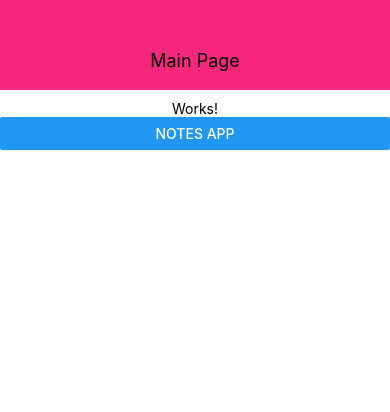
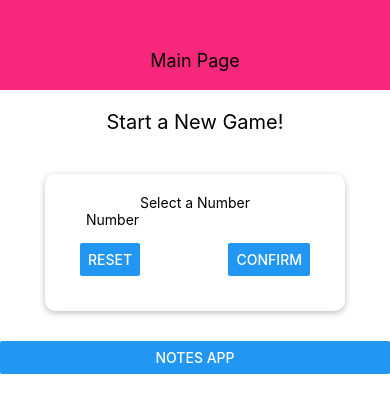
Before and after one commit to JasmeetSinghChhabra/react-native-poc, a React Native app: screen / in a window 390 px wide. Shown: the top 412 px of the page. Built offline with nearby package versions, Linux system fonts and the light colour scheme.

Commit message:
UI Changes

```diff
--- a/screens/StartGameScreen.js
+++ b/screens/StartGameScreen.js
@@ -19,18 +19,53 @@ const StartGameScreen = props => {
   //     setEnteredGoal("");
   //   };
   return (
-    <View style={styles.screen1}>
-      <Text>Works!</Text>
+    <View style={styles.screen}>
+      <Text style={styles.title}>Start a New Game!</Text>
+      <View style={styles.inputContainer}>
+        <Text>Select a Number</Text>
+        <TextInput placeholder="Number" />
+        <View style={styles.btn}>
+          <Button title="Reset" onPress={() => {}} />
+          <Button title="Confirm" onPress={() => {}} />
+        </View>
+      </View>
     </View>
   );
 };
 
 const styles = StyleSheet.create({
-  screen1: {
+  screen: {
     paddingTop: 10,
     alignItems: "center"
     // flex: 1,
     //justifyContent: "center"
+  },
+  btn: {
+    flexDirection: "row",
+    width: "100%",
+    justifyContent: "space-between",
+    paddingHorizontal: 15,
+    margin: 15
+  },
+  title: {
+    fontSize: 20,
+    marginVertical: 10,
+    margin: 10
+  },
+  inputContainer: {
+    width: 300,
+    maxWidth: "80%",
+    alignItems: "center",
+    shadowColor: "black",
+    shadowOffset: { width: 0, height: 2 },
+    shadowRadius: 6,
+    shadowOpacity: 0.26,
+    backgroundColor: "white",
+    padding: 20,
+    elevation: 5,
+    borderRadius: 10,
+    margin: 30,
+
   }
 });
 
```
Also changed, not shown: components/card.js (added).
